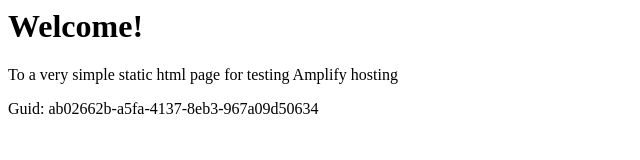
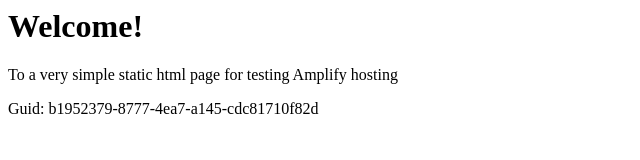
Before and after one commit to aws-aemilia-fra/Github-PR-Commit-Integration-Test-DoNotTouch-GitHubWebhookPushCanaryTest-v1-prod-eu-central-1, a website: page src/index.html in a window 1280 px wide. Shown: the full height of the page, 0-640 px from the left. Drawn offline with Linux system fonts and the light colour scheme.

Commit message:
commit from integ tests

```diff
--- a/src/index.html
+++ b/src/index.html
@@ -12,6 +12,6 @@
 <body>
     <h1>Welcome!</h1>
     <p>To a very simple static html page for testing Amplify hosting</p>
-    <p>Guid: ab02662b-a5fa-4137-8eb3-967a09d50634</p></body>
+    <p>Guid: b1952379-8777-4ea7-a145-cdc81710f82d</p></body>
 
 </html>
```
